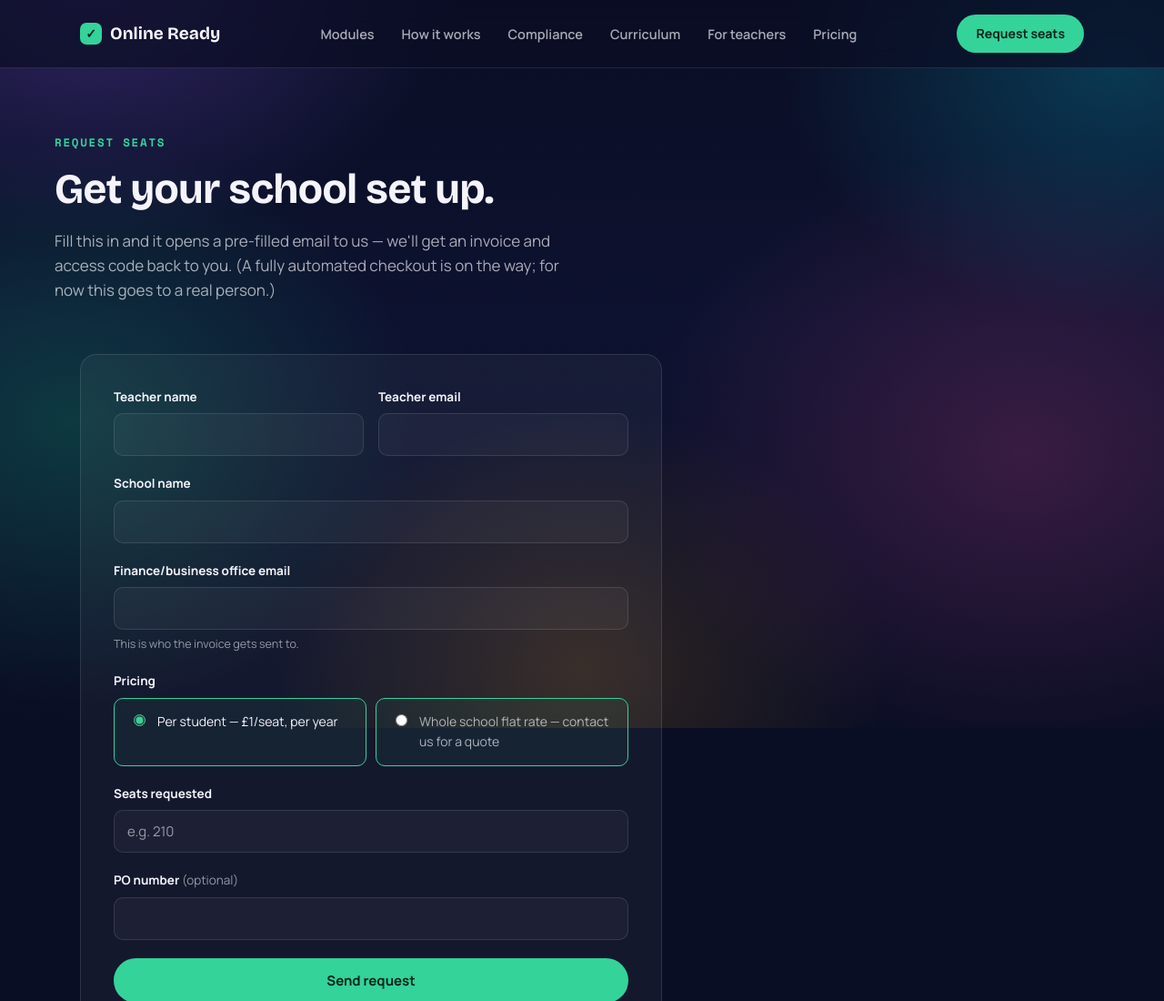
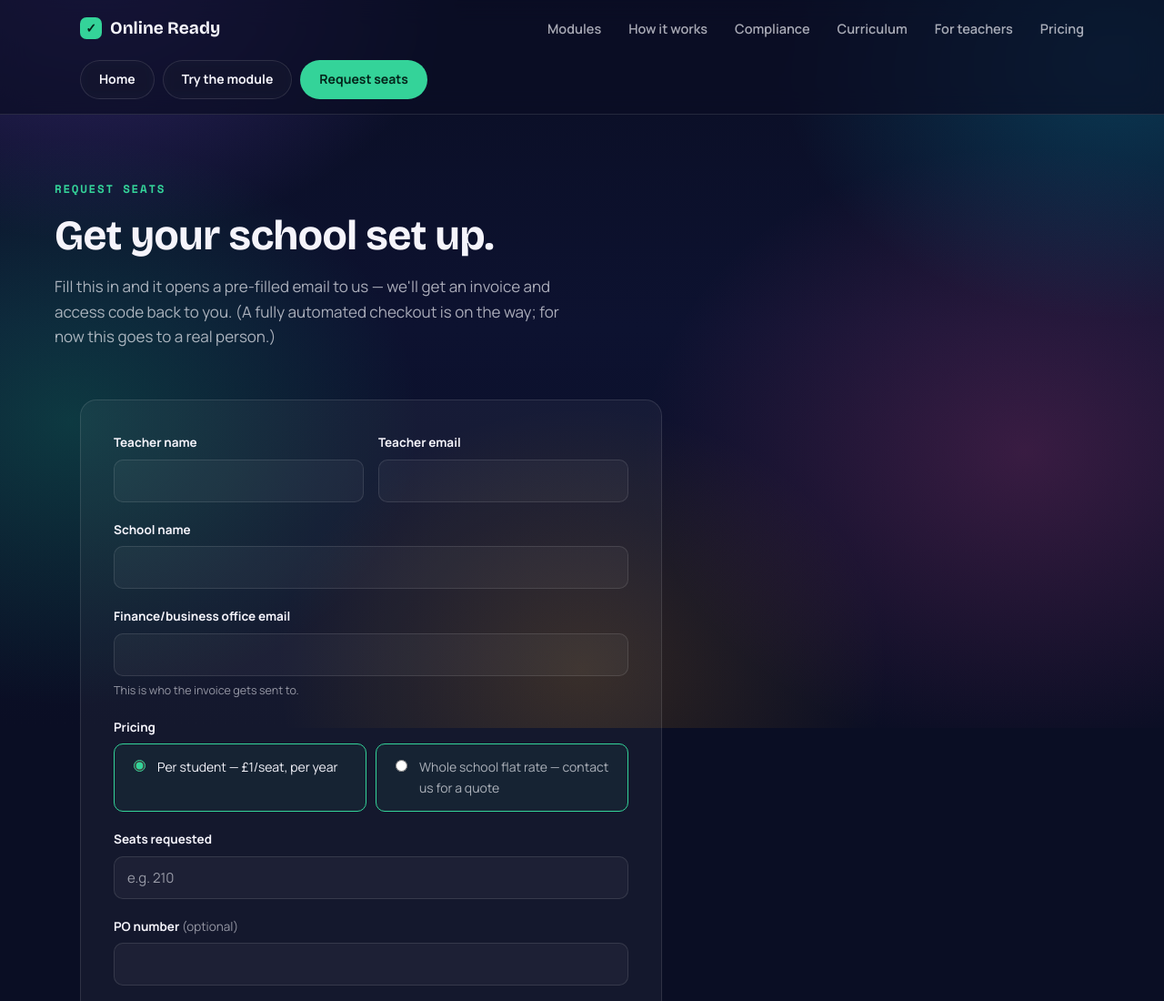
Before and after one commit to Chris-Eccles/Online_Safety, a plain HTML site: page order.html in a window 1280 px wide. Shown: the top 1100 px of the page at 91% size. Drawn offline with nearby package versions, Linux system fonts and the light colour scheme.

Commit message:
Add Home and Try the module buttons to site header

```diff
--- a/order.html
+++ b/order.html
@@ -154,7 +154,7 @@ a{ color:inherit; }
 .header-inner{
   display:flex; align-items:center; justify-content:space-between;
   padding-top:16px; padding-bottom:16px;
-  gap:20px;
+  gap:20px; flex-wrap:wrap;
 }
 .wordmark{
   display:flex; align-items:center; gap:9px;
@@ -668,7 +668,11 @@ a{ color:inherit; }
       <a href="/for-teachers">For teachers</a>
       <a href="/#pricing">Pricing</a>
     </nav>
-    <a class="btn btn-primary nav-cta" href="/order">Request seats</a>
+    <div style="display:flex;align-items:center;gap:9px;">
+      <a class="btn btn-ghost nav-cta" href="/">Home</a>
+      <a class="btn btn-ghost nav-cta" href="/cybersmart-academy.html?code=TEACHER-REVIEW">Try the module</a>
+      <a class="btn btn-primary nav-cta" href="/order">Request seats</a>
+    </div>
   </div>
 </header>
 
```
Also changed, not shown: cookies.html (+6 -2 lines), curriculum.html (+6 -2 lines), for-teachers.html (+6 -2 lines), index.html (+6 -2 lines), privacy.html (+6 -2 lines), security.html (+6 -2 lines), terms.html (+6 -2 lines), verify.html (+6 -2 lines).
